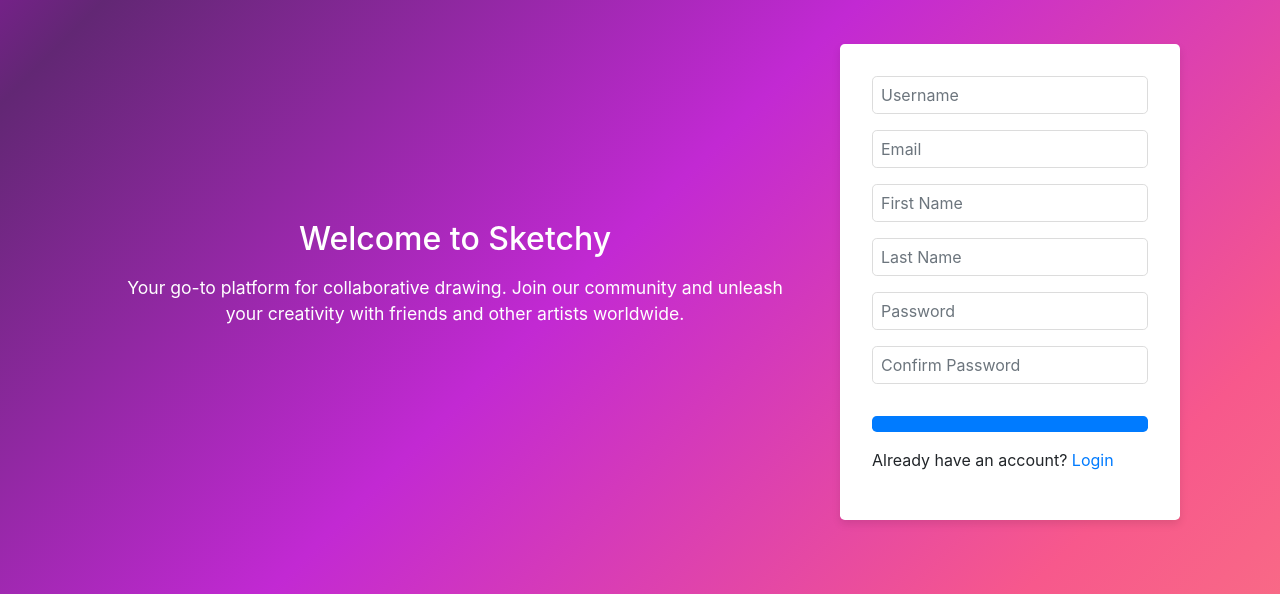
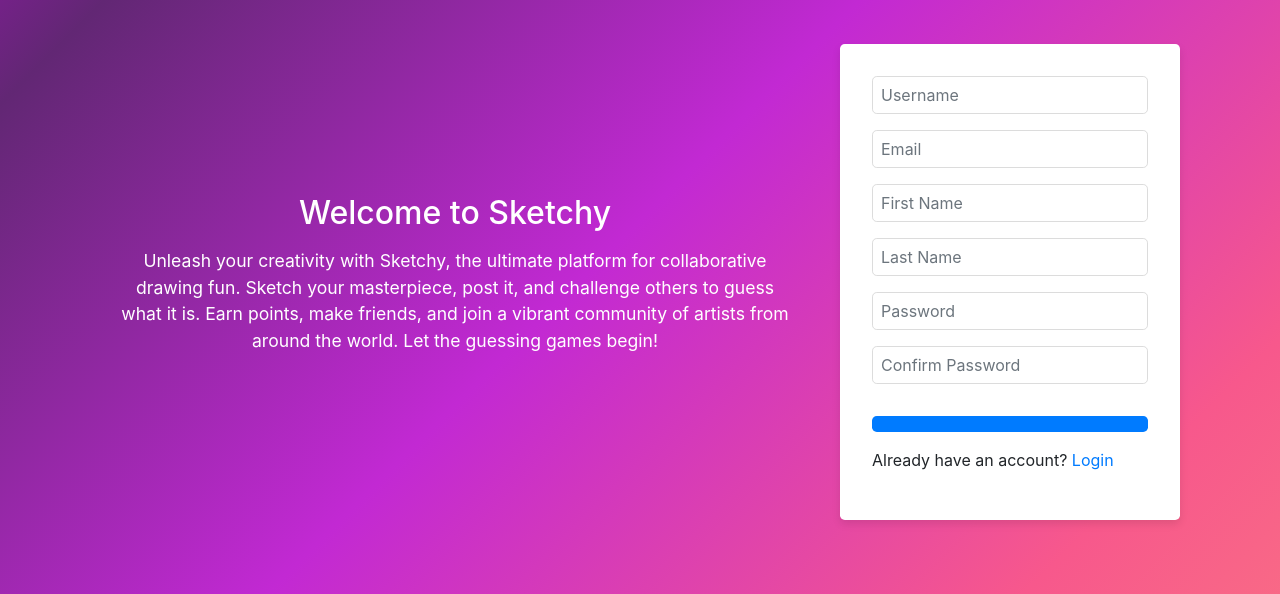
Before and after one commit to ickerio/cits3403, a Flask app: page /signup in a window 1280 px wide. Shown: the part 182-776 px from the top of the page. Run offline with Flask 3, Linux system fonts and the light colour scheme; some libraries are stand-ins or nearby versions.

Commit message:
Improved the app description.

```diff
--- a/app/templates/auth.html
+++ b/app/templates/auth.html
@@ -9,7 +9,7 @@
         <div class="row">
             <div class="col-lg-8 col-md-7 description">
                 <h2>Welcome to Sketchy</h2>
-                <p>Your go-to platform for collaborative drawing. Join our community and unleash your creativity with friends and other artists worldwide.</p>
+                <p>Unleash your creativity with Sketchy, the ultimate platform for collaborative drawing fun. Sketch your masterpiece, post it, and challenge others to guess what it is. Earn points, make friends, and join a vibrant community of artists from around the world. Let the guessing games begin!</p>
             </div>
             <div class="col-lg-4 col-md-5">
                 <div class="auth-container">
```
